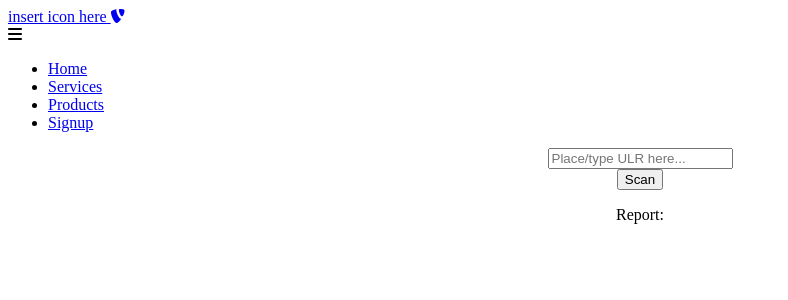
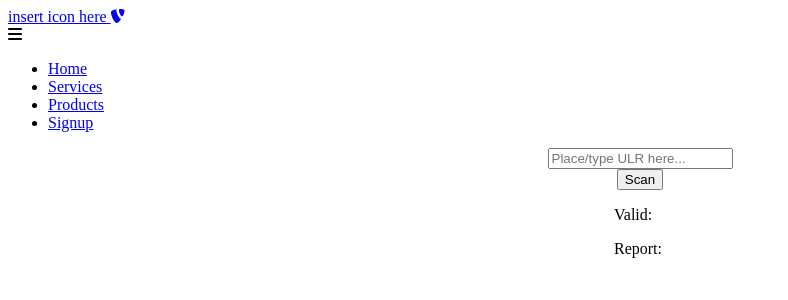
Before and after one commit to Triatop/URL_Scanner.com, a React (Create React App) app in the folder frontend/url_vaunrebility_scanner/: page / in a window 1280 px wide. Shown: the top 300 px of the page, without its empty margins (0-788 px from the left). Built offline with nearby package versions, Linux system fonts and the light colour scheme; no server answers; the HTML template or start-up script is replaced by a standard one.

Commit message:
did some changes in the return of the FlaskServer in the BackendApi func

```diff
--- a/frontend/url_vaunrebility_scanner/package.json
+++ b/frontend/url_vaunrebility_scanner/package.json
@@ -15,7 +15,7 @@
   },
   "scripts": {
     "start": "react-scripts start",
-    "start-api": "cd api && source venv/bin/activate && python3 api.py",
+    "start-api": "cd ../..  && python3 FlaskServer.py",
     "build": "react-scripts build",
     "test": "react-scripts test",
     "eject": "react-scripts eject"
--- a/frontend/url_vaunrebility_scanner/src/components/Searchbar.css
+++ b/frontend/url_vaunrebility_scanner/src/components/Searchbar.css
@@ -3,4 +3,5 @@
     justify-content: center;
     align-items: center;
     flex-direction: column;
+    white-space: pre-wrap;
 }
--- a/frontend/url_vaunrebility_scanner/src/components/Searchbar.js
+++ b/frontend/url_vaunrebility_scanner/src/components/Searchbar.js
@@ -44,7 +44,8 @@ function Searchbar(){
   function StartScanner(){
     /*api call*/
     fetch(`/backendAPI?url=${inputValue}`).then(res => res.json()).then(data => {
-      setReturnDict(JSON.stringify(data, null, 2));
+      // setReturnDict(JSON.stringify(data, null, 2));
+      setReturnDict(data)
     });
   }
 
@@ -65,7 +66,8 @@ function Searchbar(){
       </div>
       <div>
         {/* <p>The current time is {currentTime}.</p> */}
-        <p>Report: {returnDict}</p>
+        <p>Valid: {returnDict.valid}</p>
+        <p>Report: {returnDict.report}</p>
       </div>
     </div>
   );
```
Also changed, not shown: 1 other file (tests, documents, lock files or other folders).
